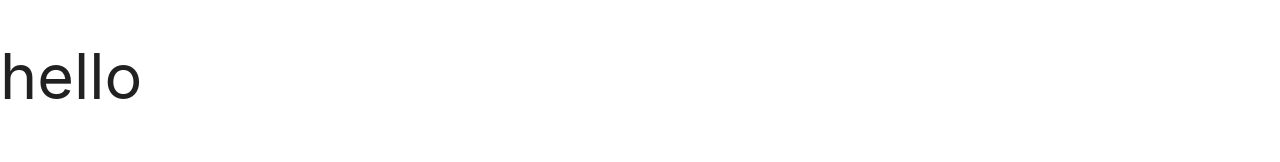
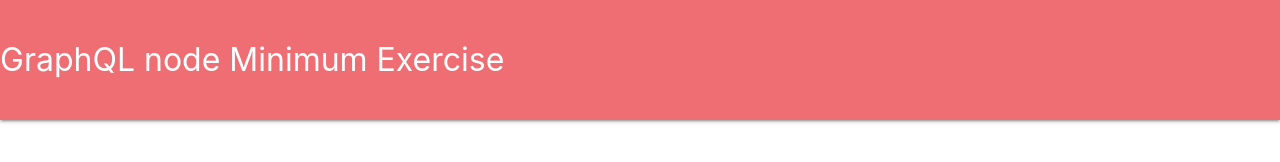
Before and after one commit to ryota-murakami/vanilla-javascript-and-plain-node-server-graphql-example, a website: page src/index.html in a window 1280 px wide. Drawn offline with nearby package versions, Linux system fonts and the light colour scheme.

Commit message:
header:green_apple:

```diff
--- a/src/index.html
+++ b/src/index.html
@@ -6,7 +6,13 @@
     <link rel="stylesheet" href="https://cdnjs.cloudflare.com/ajax/libs/materialize/0.99.0/css/materialize.min.css">
 </head>
 <body>
-    <h1>hello</h1>
+    <nav class="nav-extended">
+        <div class="'nav-content">
+            <span class="nav-title">GraphQL node Minimum Exercise</span>
+        </div>
+    </nav>
+    <div class="container">
+    </div>
 
     <script src="https://cdnjs.cloudflare.com/ajax/libs/materialize/0.99.0/js/materialize.min.js"></script>
 </body>
```
